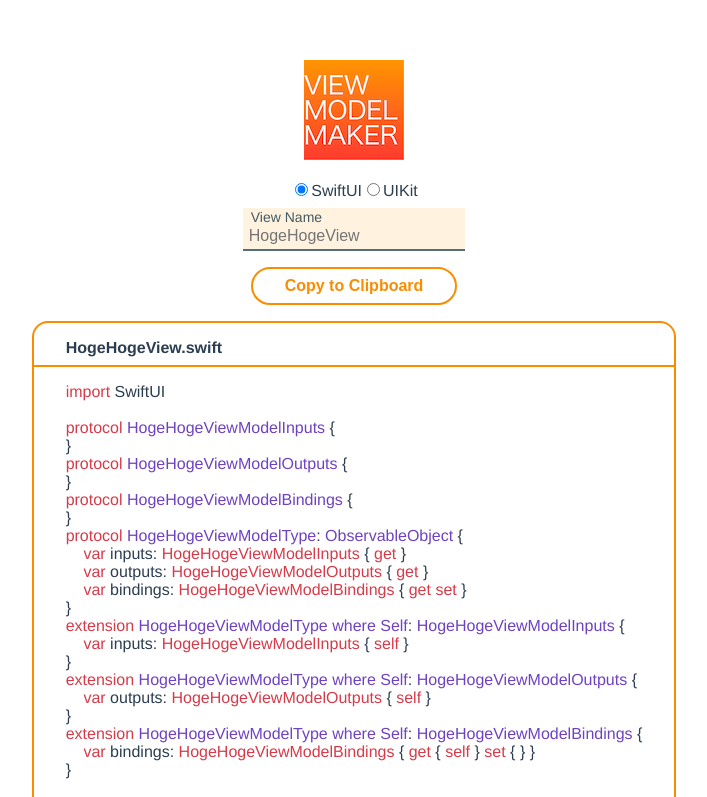
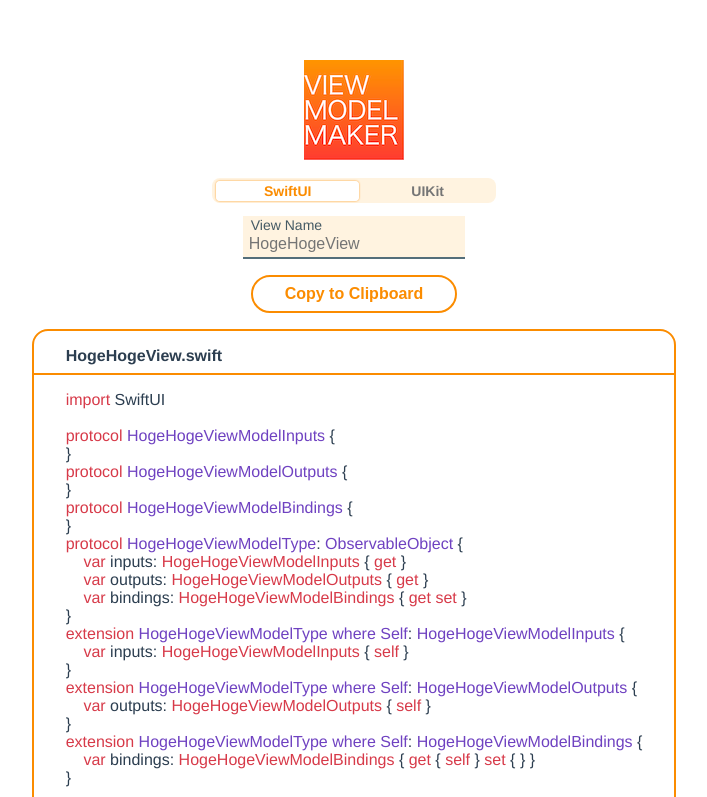
Before and after one commit to fuziki/swift-vmtype-maker, a Vue app: page / in a window 1280 px wide. Shown: the top 797 px of the page, without its empty margins (286-993 px from the left). Built offline with nearby package versions, Linux system fonts and the light colour scheme.

Commit message:
radio to segmented controll

```diff
--- a/src/components/HelloWorld.vue
+++ b/src/components/HelloWorld.vue
@@ -1,10 +1,12 @@
 <template>
   <div class="hello">
+    <div><br>
+      <span class="segmented">
+        <label><input type="radio" v-model="selectionFramework" value="SwiftUI"><span class="segmented-button">SwiftUI</span></label>
+        <label><input type="radio" v-model="selectionFramework" value="UIKit"><span class="segmented-button"> UIKit </span></label>
+      </span>
+    </div>
     <div class="config-panel" :style="{width: reactiveWidth}">
-      <label>
-        <label><input type="radio" v-model="selectionFramework" value="SwiftUI">SwiftUI</label>
-        <label><input type="radio" v-model="selectionFramework" value="UIKit">UIKit</label>
-      </label>
       <div class="view-name">
         <label class="view-name-input-title">View Name</label>
         <input id="view-name-input" type="text" :placeholder="placeholderName" @input="onChangeInput">
@@ -186,6 +188,32 @@ class Mocked{{NAME}}Model: {{NAME}}ModelType,
 </script>
 
 <style>
+.segmented {
+  margin-top: 64px;
+  right: 0;
+  left: 0;
+  margin-right: auto;
+  margin-left: auto;
+  padding: 4px;
+  background-color: #FFF3E0;
+  border-radius: 8px;
+  width: 100%;
+}
+.segmented input {
+  display: none;
+}
+.segmented-button {
+  color: #757575;
+  font-size: 14px;
+  font-weight: bold;
+  padding: 2px 48px 2px 48px;
+  border-radius: 4px;
+}
+.segmented input:checked + .segmented-button {
+  background-color: #FFF;
+  color: #FB8C00;
+  box-shadow:0px 0px 2px #FB8C00;
+}
 .config-panel {
   right: 0;
   left: 0;
@@ -195,7 +223,7 @@ class Mocked{{NAME}}Model: {{NAME}}ModelType,
   margin-bottom: 16px;
 }
 .view-name {
-  margin-top: 8px;
+  margin-top: 16px;
   padding: 0px 4px 0px 4px;
   background-color: #FFF3E0;
   color: #455A64;
```
